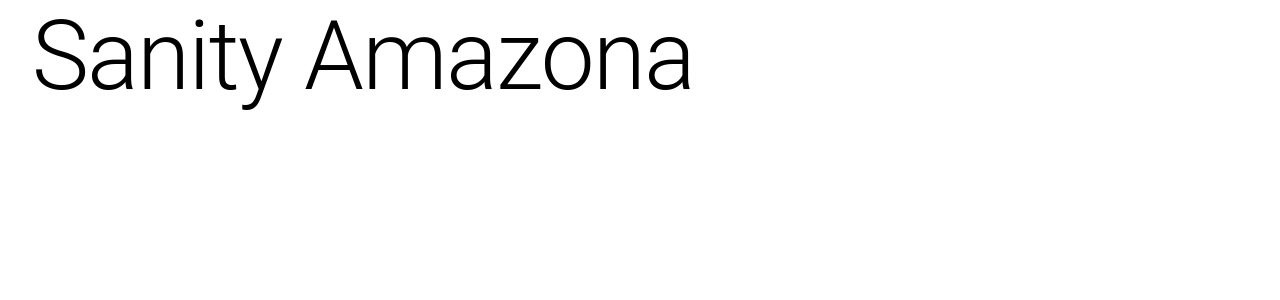
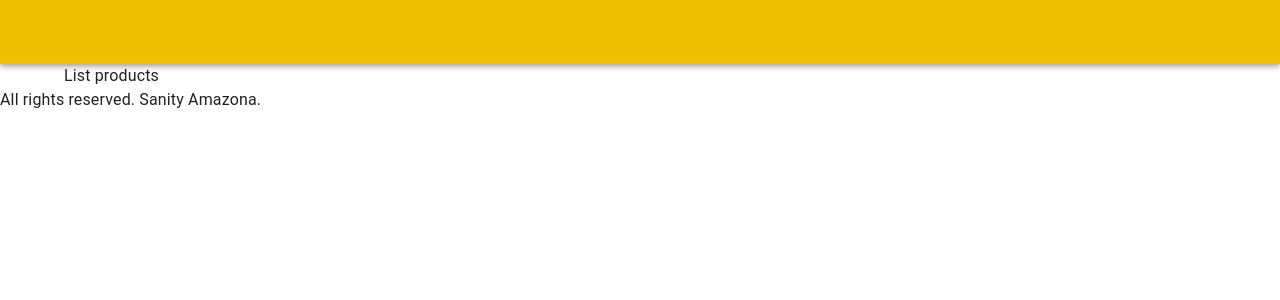
Before and after one commit to kevinokello/nextjs-ecommerce-sanity, a Next.js app: page / in a window 1280 px wide. Shown: the top 300 px of the page. Built offline with nearby package versions, Linux system fonts and the light colour scheme.

Commit message:
layout view

```diff
--- a/components/Layout.js
+++ b/components/Layout.js
@@ -13,9 +13,6 @@
 import NextLink from "next/link";
 
 export default function Layout({ title, description, children }) {
-  const router = useRouter();
-  const { state, dispatch } = useContext(Store);
-  const { darkMode, cart, userInfo } = state;
   const theme = createTheme({
     components: {
       MuiLink: {
@@ -37,7 +34,6 @@
       },
     },
     palette: {
-      mode: darkMode ? "dark" : "light",
       primary: {
         main: "#f0c000",
       },
@@ -56,7 +52,7 @@
       <ThemeProvider theme={theme}>
         <CssBaseline />
         <AppBar position="static">
-          <Toolbar sx={classes.toolbar}>
+          <Toolbar>
             <NextLink href="/" passHref>
               <Link>
                 <Typography>amazona</Typography>
--- a/pages/index.js
+++ b/pages/index.js
@@ -1,21 +1,5 @@
-import { Typography } from "@mui/material";
-import Head from "next/head";
-import styles from "../styles/Home.module.css";
+import Layout from "../components/Layout";
 
 export default function Home() {
-  return (
-    <div className={styles.container}>
-      <Head>
-        <title>Next sanity ecommerce</title>
-        <meta
-          name="description"
-          content="Ecommerce website with nextjs and sanity"
-        />
-        <link rel="icon" href="/favicon.ico" />
-      </Head>
-      <Typography component="h1" variant="h1">
-        Sanity Amazona
-      </Typography>
-    </div>
-  );
+  return <Layout>List products</Layout>;
 }
```
